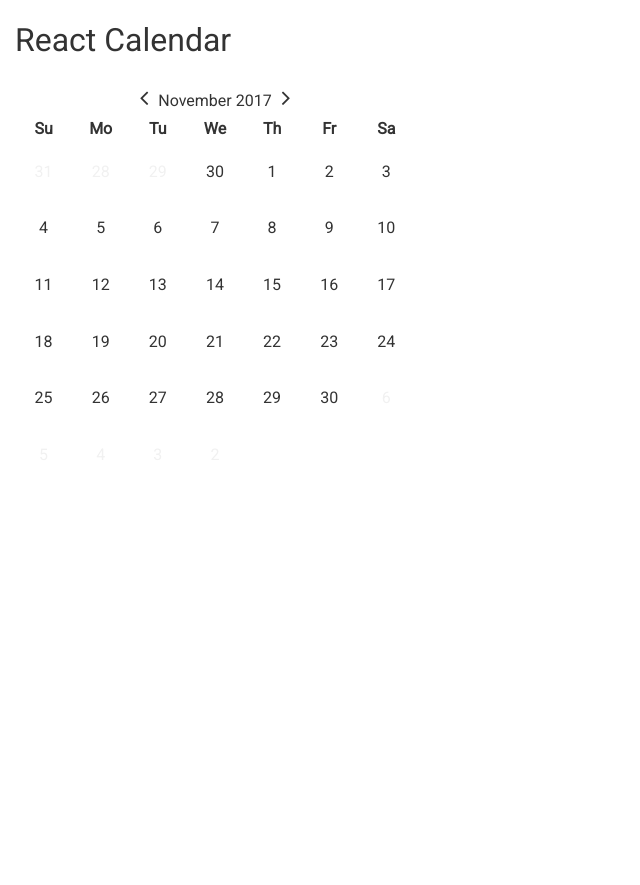
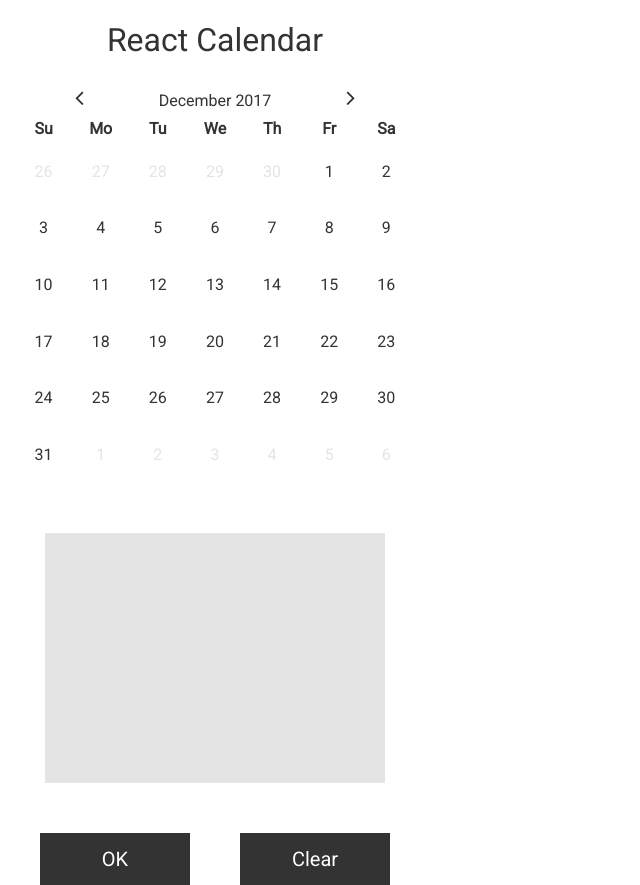
Before and after one commit to MoophHD/react-calendar, a React app: page / in a window 1280 px wide. Shown: the whole page, without its empty margins (0-640 px from the left). Before the commit the page ends 800 px from the top, so only its background shows below. Built offline with nearby package versions, Linux system fonts and the light colour scheme; some packages are replaced by stand-ins of ours.

Commit message:
appointments, finishing

```diff
--- a/src/actions/calendar.js
+++ /dev/null
@@ -1,16 +0,0 @@
-import {
-    SWITCH_MONTH_NEXT,
-    SWITCH_MONTH_PREVIOUS
-} from '../constants/calendar'
-
-export function switchMonthNext() {
-    return {
-        type: SWITCH_MONTH_NEXT
-    }
-}
-
-export function switchMonthPrevious() {
-    return {
-        type: SWITCH_MONTH_PREVIOUS
-    }
-}
--- /dev/null
+++ b/src/actions/page.js
@@ -0,0 +1,39 @@
+import {
+    SWITCH_MONTH_NEXT,
+    SWITCH_MONTH_PREVIOUS,
+    SHOW_APPOINTMENT,
+    SUBMIT_APPOINTMENT,
+    CLEAR_APPOINTMENT
+} from '../constants/page'
+
+export function switchMonthNext() {
+    return {
+        type: SWITCH_MONTH_NEXT
+    }
+}
+
+export function switchMonthPrevious() {
+    return {
+        type: SWITCH_MONTH_PREVIOUS
+    }
+}
+
+export function showAppointment(dt) {
+    return {
+        type: SHOW_APPOINTMENT,
+        dt: dt
+    }
+}
+
+export function submitAppointment(value) {
+    return {
+        type: SUBMIT_APPOINTMENT,
+        value: value
+    }
+}
+
+export function clearAppointment() {
+    return {
+        type: CLEAR_APPOINTMENT
+    }
+}
--- a/src/components/Day.js
+++ b/src/components/Day.js
@@ -3,8 +3,11 @@
 
 import moment from 'moment';
 
-const Day = ({ date, appointment, fold }) => (
-    <div className={`day ${fold ? 'day--fold' : ''} ${appointment ? 'day--appointment' : ''}`}>
+const Day = ({ date, appointment, fold, onClick }) => (
+    <div
+        onClick={() => onClick(date)}
+        className={`day ${fold ? 'day--fold' : ''}
+        ${appointment ? 'day--appointment' : ''}`}>
         <span>
             {moment(date).date()}
         </span>
@@ -12,7 +15,9 @@
 )
 
 Day.PropTypes = {
-    date: PropTypes.string
+    date: PropTypes.string.isRequired,
+    fold: PropTypes.bool,
+    onClick: PropTypes.func
 }
 
 export default Day;
--- a/src/components/Slider/Arrow.js
+++ b/src/components/Slider/Arrow.js
@@ -8,10 +8,14 @@
     background-color: transparent;
     padding: 0px 10px;
     border: none;
+    margin-${props => props.type}: 50px;
+
+
 `
 
 const Arrow = ({ type, onClick}) => (
     <Container
+        type={type}
         onClick={onClick}>
         <i className={`fa fa-angle-${type}`}></i>
     </Container>
--- /dev/null
+++ b/src/components/Slider/_slider.scss
@@ -0,0 +1,15 @@
+.slider {
+    display: flex;
+    align-items: baseline;
+    justify-content: space-between;
+}
+
+// .slider--arrow {
+//     &-left {
+//         margin-left: 25px;
+//     }
+
+//     &-right {
+//         margin-left: 25px;
+//     }
+// }
--- a/src/components/Slider/index.js
+++ b/src/components/Slider/index.js
@@ -1,11 +1,11 @@
 import React, { Component } from 'react';
 import { bindActionCreators } from 'redux';
 import { connect } from 'react-redux';
-import moment from 'moment'
+import moment from 'moment';
 
-import Arrow from './Arrow'
-
-import * as actions from '../../actions/calendar'
+import Arrow from './Arrow';
+import * as actions from '../../actions/page';
+import './_slider.scss';
 
 class Slider extends Component {
     render() {
@@ -15,14 +15,12 @@
         month = moment(month, 'MM').format('MMMM');
 
         return(
-            <div style={{textAlign: 'center'}}>
-                <span>
-                    <Arrow type="left" onClick={switchMonthPrevious}/>
-                    <div  style={{display:'inline-block'}}>
-                        <span>{month}</span> <span>{year}</span>
-                    </div>
-                    <Arrow type="right" onClick={switchMonthNext}/>
-                </span>
+            <div className="slider">
+                <Arrow type="left" onClick={switchMonthPrevious}/>
+                <div  style={{display:'inline-block'}}>
+                    <span>{month}</span> <span>{year}</span>
+                </div>
+                <Arrow type="right" onClick={switchMonthNext}/>
             </div>
         )
     }
--- a/src/constants/calendar.js
+++ /dev/null
@@ -1,2 +0,0 @@
-export const SWITCH_MONTH_NEXT = 'SWITCH_MONTH_NEXT';
-export const SWITCH_MONTH_PREVIOUS = 'SWITCH_MONTH_PREVIOUS';
--- /dev/null
+++ b/src/constants/page.js
@@ -0,0 +1,5 @@
+export const SWITCH_MONTH_NEXT = 'SWITCH_MONTH_NEXT';
+export const SWITCH_MONTH_PREVIOUS = 'SWITCH_MONTH_PREVIOUS';
+export const SHOW_APPOINTMENT = 'SHOW_APPOINTMENT';
+export const SUBMIT_APPOINTMENT = 'SUBMIT_APPOINTMENT';
+export const CLEAR_APPOINTMENT = 'CLEAR_APPOINTMENT';
--- a/src/containers/App.js
+++ b/src/containers/App.js
@@ -3,6 +3,7 @@
 import { connect } from 'react-redux';
 
 import Calendar from './Calendar'
+import Appointment from './Appointment'
 
 class App extends Component {
   render() {
@@ -11,6 +12,7 @@
         className="app">
         <h1>React Calendar</h1>
         <Calendar />
+        <Appointment />
       </div>
     );
   }
--- /dev/null
+++ b/src/containers/Appointment/ButtonContainer.js
@@ -0,0 +1,22 @@
+import React from 'react';
+import PropTypes from 'prop-types';
+
+const ButtonContainer = ({onSubmit, onClear, value}) => (
+    <div
+        className="appointment--btnContainer">
+        <button
+            className="appointment--button appointment--button-submit"
+            onClick={() => onSubmit(value)}>OK</button>
+        <button
+            className="appointment--button appointment--button-clear"
+            onClick={() => onClear()}>Clear</button>
+    </div>
+)
+
+ButtonContainer.PropTypes = {
+    onSubmit: PropTypes.func,
+    onClear: PropTypes.func,
+    value: PropTypes.string
+}
+
+export default ButtonContainer;
--- /dev/null
+++ b/src/containers/Appointment/Input.js
@@ -0,0 +1,18 @@
+import React from 'react';
+import PropTypes from 'prop-types';
+
+const Input = ({value, onChange, onBlur}) => (
+    <textarea
+        className="appointment--input"
+        value={value}
+        onChange={(e) => onChange(e.target.value)}
+        onBlur={() => onBlur(value)}>
+    </textarea>
+)
+
+Input.PropTypes = {
+    value: PropTypes.string,
+    onChange: PropTypes.func
+}
+
+export default Input;
--- /dev/null
+++ b/src/containers/Appointment/_appointment.scss
@@ -0,0 +1,42 @@
+@import '../../styles/variables';
+
+.appointment {
+    margin-top: 50px;
+    width: 100%;
+    display: flex;
+    flex-direction: column;
+    align-items: center;
+}
+
+.appointment--input {
+    background-color: $white;
+    background-color: $grey;
+    width: 85%;
+    display: inline-block;
+    height: 250px;
+    border: none;
+    outline-color: $crimson;
+    resize: none;
+    padding: 5px;
+
+}
+
+.appointment--btnContainer {
+    margin-top: 50px;
+    display: flex;
+    justify-content: space-around;
+}
+
+.appointment--button {
+    background-color: $black;
+    width: 150px;
+    line-height: 50px;
+    font-size: 1.25em;
+    color: $white;
+    border: none;
+    display: inline-block;
+
+    &:not(:last-child) {
+        margin-right: 50px;
+    }
+}
--- /dev/null
+++ b/src/containers/Appointment/index.js
@@ -0,0 +1,72 @@
+/* eslint-disable */
+
+import React, { PureComponent } from 'react';
+import PropTypes from 'prop-types';
+import { bindActionCreators } from 'redux';
+import { connect } from 'react-redux';
+
+import * as actions from '../../actions/page';
+import './_appointment.scss';
+
+import ButtonContainer from './ButtonContainer'
+import Input from './Input'
+
+class Appointment extends PureComponent {
+    constructor(props) {
+        super(props);
+        this.state = {
+            value: props.dayByDt[props.dt] ? props.dayByDt[props.dt] : ''
+        }
+
+        this.handleChange = this.handleChange.bind(this);
+    }
+
+    handleChange(value) {
+        this.setState(() => {return{value}});
+    }
+
+    componentWillReceiveProps(nextProps) {
+        let nextVal = nextProps.dayByDt[nextProps.dt] ? nextProps.dayByDt[nextProps.dt] : '';
+        if (nextVal == this.state.value) return;
+
+        this.setState(() => ({value: nextVal}));
+    }
+
+    render() {
+        const { submitAppointment, clearAppointment } = this.props.actions;
+        return(
+            <div className="appointment">
+                <Input
+                    onBlur={submitAppointment}
+                    value={this.state.value}
+                    onChange={this.handleChange}/>
+                <ButtonContainer
+                    value={this.state.value}
+                    onSubmit={submitAppointment}
+                    onClear={clearAppointment} />
+            </div>
+        )
+    }
+}
+
+
+function mapStateToProps(state) {
+    return {
+      dt: state.page.activeDay,
+      dayByDt: state.page.dayByDt
+    }
+}
+
+function mapDispatchToProps(dispatch) {
+  return {
+    actions: bindActionCreators(actions, dispatch)
+  }
+}
+
+
+Appointment.PropTypes = {
+    dt: PropTypes.string,
+    dayByDt: PropTypes.object
+}
+
+export default connect(mapStateToProps, mapDispatchToProps)(Appointment);
--- a/src/containers/Month.js
+++ b/src/containers/Month.js
@@ -1,11 +1,19 @@
 import React, { Component } from 'react';
+import { bindActionCreators } from 'redux';
 import { connect } from 'react-redux';
 import PropTypes from 'prop-types';
 import moment from 'moment';
+import * as actions from '../actions/page'
 
 import Day from '../components/Day'
 
 const cells = 7 * 6; // 7 days per each of 6 rows
+
+function shift(target) { // 0..30  >> 1..31
+    target.shift();
+    target.push(target[target.length-1] + 1);
+    return target;
+}
 
 class Month extends Component {
     constructor(props) {
@@ -19,47 +27,34 @@
     }
 
     setDays(dt, weekFormat) {
-        function shift(target) { // 0..30  >> 1..31
-            target.pop();
-            target.push(target[target.length-1] + 1);
-        }
 
         dt = moment(dt);
         let mid = Array.from(Array(dt.daysInMonth()).keys());
+        shift(mid);
+        let fstDayNum = parseInt(moment(dt.format()).startOf('month').format('d')) + 1; // 0..6 >> 1..7
+        let fstDayOrder = weekFormat.indexOf(fstDayNum);
 
-        let fstDayNum = parseInt(dt.startOf('month').format('d')) + 1; // 0..6 >> 1..7
-        let fstDayOrder = weekFormat.indexOf(fstDayNum) + 1;
-        console.log(fstDayNum)
-        console.log(fstDayOrder);
 
-        let lstDayNum = parseInt(dt.endOf('month').format('d')) + 1;
-        let lstDayOrder = weekFormat.indexOf(lstDayNum) + 1;
-        // console.log(lstDayNum)
-        // console.log(lstDayOrder)
+        let lstDayNum = parseInt(moment(dt.format()).endOf('month').format('d')) + 1;
+        let lstDayOrder = weekFormat.indexOf(lstDayNum);
 
-        // |                                          |
-        let fTopInit = Array.from(Array(dt.clone().subtract(1, 'M').daysInMonth()).keys());
-        shift(fTopInit);
-        let fTop = fTopInit.slice(fTopInit.length - lstDayOrder);
+        // creates an array of numbers, shifts it (0..30 >> 1..31)
+        let fTopInit = shift(Array.from(Array(moment(dt.format()).subtract(1, 'M').daysInMonth()).keys()));
 
-                                    // |                                     |
-        let fBotInit = Array.from(Array(dt.clone().add(1, 'M').daysInMonth()).keys());
-        shift(fBotInit);
-        let fBot = fBotInit.slice(lstDayOrder, 7);
+        let fTop = fTopInit.slice(fTopInit.length - fstDayOrder + 1);
+
+        let fBotInit = shift(Array.from(Array(dt.clone().add(1, 'M').daysInMonth()).keys()));
+
+        let fBot = fBotInit.slice(0, 7 - lstDayOrder);
 
         if ((mid.length + fTop.length + fBot.length) < cells ) {
-            if (fTop.length > fBot.length) { //then add a week to bottom
-                fBot = [fBotInit.slice(8, 14), ...fBot];
+            //fBot always gets a free row if needed
+            if (fBot.length > fTop.length) {
+                fTop = fTopInit.slice(fTopInit.length - fTop.length - 7);
             } else {
-                fTop = [...fTop, fTopInit.slice(-fTop.length, -fTop.length-7)];
+                fBot = fBotInit.slice(0, fBot.length + 7);
             }
         }
-
-        shift(mid);
-
-        fTop.sort((a, b) => a - b);
-        mid.sort((a, b) => a - b);
-        fBot.sort((a, b) => b - a);
 
         this.setState(() => {return{
             foldTop: fTop,
@@ -78,6 +73,7 @@
 
     render() {
         const { foldTop, middle, foldBottom } = this.state;
+        const { showAppointment, switchMonthNext, switchMonthPrevious } = this.props.actions;
         let { dt } = this.props;
 
         dt = moment(dt);
@@ -86,6 +82,7 @@
 
         let fTop = foldTop.map( day => {
             return (<Day
+                        onClick={switchMonthPrevious}
                         key={`_fTop${day}`}
                         date={moment(loopDt).date(day).format()}
                         fold={true}/>)
@@ -94,6 +91,7 @@
         loopDt = dt.clone();
         let mid = middle.map( day => {
             return (<Day
+                        onClick={showAppointment}
                         key={`_middle${day}`}
                         date={loopDt.date(day).format()}
                         fold={false}/>)
@@ -103,6 +101,7 @@
 
         let fBot = foldBottom.map( day => {
             return (<Day
+                        onClick={switchMonthNext}
                         key={`_fBot${day}`}
                         date={moment(loopDt).date(day).format()}
                         fold={true}/>)
@@ -122,11 +121,17 @@
     return {
       dt: current.dt
     }
+}
+
+function mapDispatchToProps(dispatch) {
+  return {
+    actions: bindActionCreators(actions, dispatch)
   }
+}
 
 Month.PropTypes = {
     weekFormat: PropTypes.array,
     dt: PropTypes.dt
 }
 
-export default connect(mapStateToProps, null)(Month);
+export default connect(mapStateToProps, mapDispatchToProps)(Month);
--- a/src/reducers/page.js
+++ b/src/reducers/page.js
@@ -2,17 +2,20 @@
 
 import {
     SWITCH_MONTH_NEXT,
-    SWITCH_MONTH_PREVIOUS
-} from '../constants/calendar'
+    SWITCH_MONTH_PREVIOUS,
+    SHOW_APPOINTMENT,
+    SUBMIT_APPOINTMENT,
+    CLEAR_APPOINTMENT
+} from '../constants/page'
 
 let now = moment();
 
 let initialState = {
-    dayIds: {},
-    dayById: {},
+    dayByDt: {},
+    activeDay: '', // dt: ..., content: ...
     current: {
         day: now.day(),
-        month: now.month(),
+        month: now.month() + 1, //0..11 > 1..12s
         year: now.year(),
         dt: now.format()
     }
@@ -22,17 +25,35 @@
 
 export default function page(state=initialState, action) {
     switch (action.type) {
+        case (CLEAR_APPOINTMENT): {
+            return {...state, dayByDt: {
+                    ...state.dayByDt,
+                        [state.activeDay]: ''
+                        }}
+        }
+        case (SUBMIT_APPOINTMENT): {
+            if (!action.value) return state;
+            return {...state, dayByDt: {
+                ...state.dayByDt,
+                [state.activeDay]: action.value
+            }}
+        }
+        case (SHOW_APPOINTMENT): {
+            return {...state, activeDay: action.dt}
+        }
         case (SWITCH_MONTH_NEXT): {
             month = state.current.month;
             year = state.current.year;
             dt = state.current.dt;
 
             month++;
-            month = month > 12 ? 1 : month;
 
             year = month > 12 ? year + 1 : year;
 
-            dt = moment(dt).month(month).year(year).format();
+            month = month > 12 ? 1 : month;
+
+
+            dt = moment(dt).month(month - 1).year(year).format();
 
             return {...state,
                     current: {
@@ -49,11 +70,13 @@
             dt = state.current.dt
 
             month--;
-            month = month < 1 ? 12 : month;
 
             year = month < 1 ? year - 1 : year;
 
-            dt = moment(dt).month(month).year(year).format();
+            month = month < 1 ? 12 : month;
+
+
+            dt = moment(dt).month(month - 1).year(year).format();
 
             return {...state,
                     current: {
--- /dev/null
+++ b/src/styles/_variables.scss
@@ -0,0 +1,4 @@
+$black: #333;
+$white: white;
+$grey: #e4e4e4;
+$crimson: crimson;
--- a/src/styles/app.scss
+++ b/src/styles/app.scss
@@ -1,12 +1,8 @@
+@import 'variables';
+
 * {
     box-sizing: border-box;
 }
-
-
-$black: #333;
-$white: white;
-$grey: #f1f1f1;
-$crimson: crimson;
 
 body {
     padding: 0;
@@ -16,7 +12,8 @@
     color: $black;
 }
 
-.calendar {
+.app {
+    text-align: center;
     width: 400px;
 }
 
```
